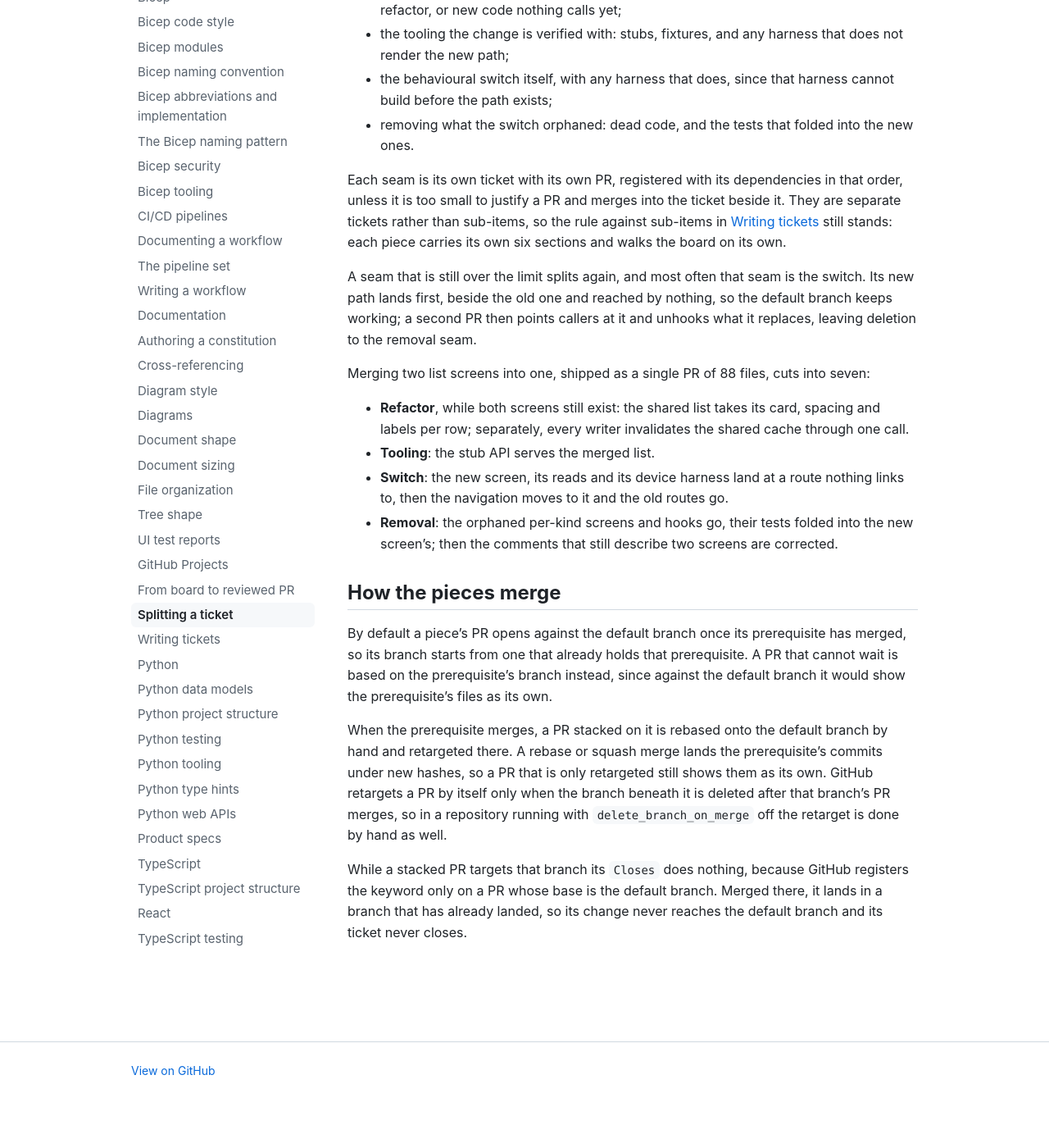
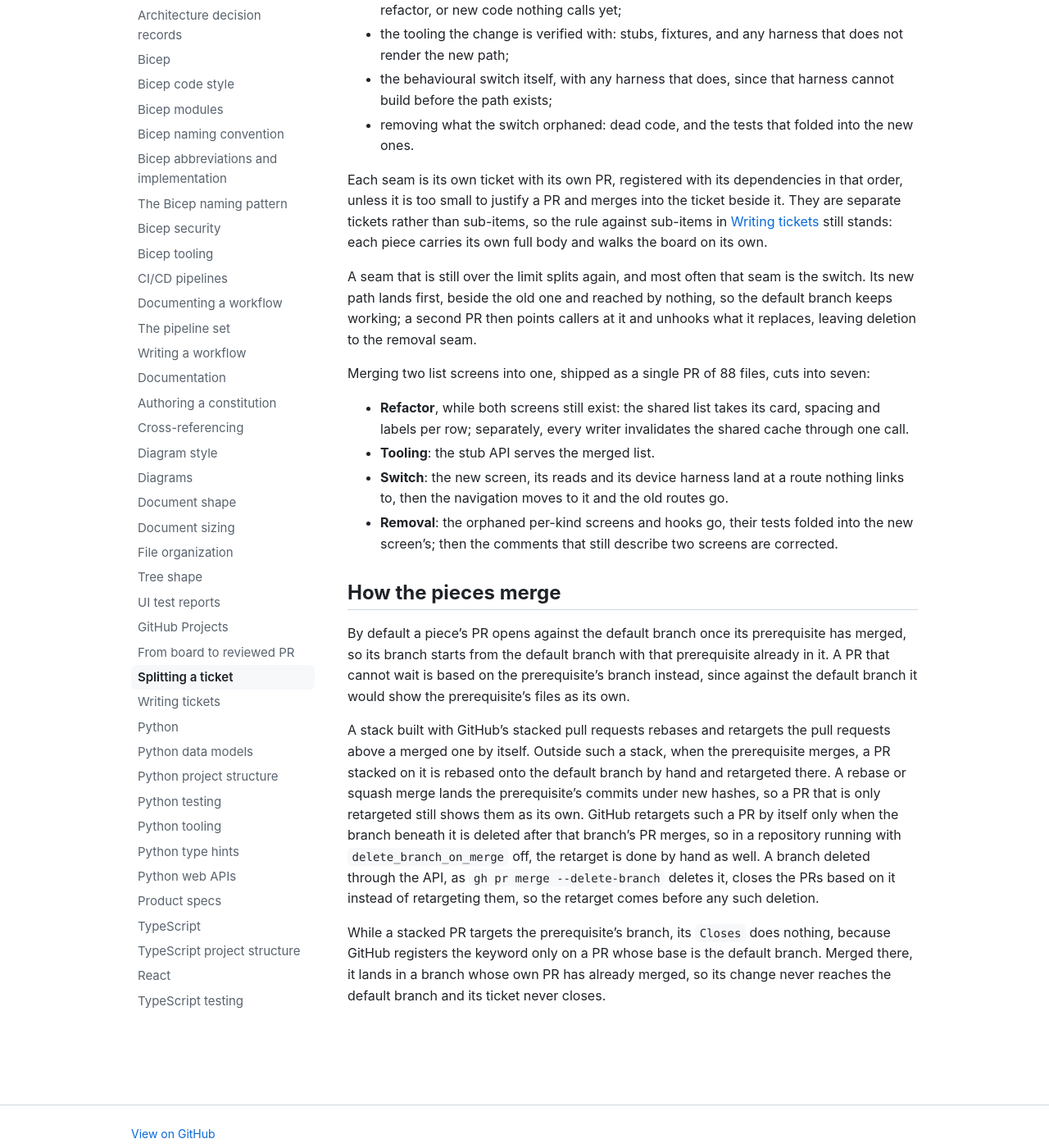
Before and after one commit to polikeiji/constitutions, a Jekyll site: the page built from constitutions/github-projects/tickets-splitting.md, in a window 1280 px wide and 1400 px high, scrolled down 387 px. Shown: the whole window at 82% size. Built offline with Jekyll 4.4.1, drawn with Linux system fonts in a browser that asks for light colours; our own code applies the rules of GitHub Pages for plain Markdown files; before the commit the page ends 1729 px from its top, so only the background shows below that.

Commit message:
fix(constitutions): what the self-review of the size limit found
tickets-splitting.md said GitHub retargets a stacked PR by itself only when
the branch beneath it is deleted. GitHub's stacked pull requests, in public
preview, rebase and retarget the pull requests above a merged one
themselves, so the by-hand steps are scoped to a stack built without them.

The same paragraph gains the comma it needed after "off", plus the trap in
its own flow. A branch deleted through the API, as gh pr merge --delete-branch
deletes it, closes the PRs based on it instead of retargeting them
(cli/cli#1168), so the retarget comes first.

Three smaller fixes in the same file: the Closes paragraph names the branch
it means, "one" gets its noun back, and "six sections" stops restating a
count tickets.md owns.

board-to-pr.md named the files a count leaves out as "generated or a UI test
report". That was a looser copy of the exclusions tickets.md owns, and would
have let updated snapshots out. It now points at that rule.

tickets.md's PR instructions bullet asks for "the diff's expected file count"
rather than a count the diff is "expected to reach", which read as a target
and held the file at the cap. It is at 996 words now.

Declined: closing the mechanical exemption to snapshot-only PRs. Snapshots
tied to a behavioural change cannot leave that change's PR, and the wording
would also bar a pure format regeneration or a codemod rename.

Refs #44

Co-Authored-By: Claude Opus 5 (1M context) <noreply@anthropic.com>
Claude-Session: https://claude.ai/code/session_01RamXD2MWpSpoFqYCFTgY3f

```diff
--- a/constitutions/github-projects/tickets-splitting.md
+++ b/constitutions/github-projects/tickets-splitting.md
@@ -19,8 +19,8 @@ still splits, and its seams usually land in this order:
 Each seam is its own ticket with its own PR, registered with its dependencies in that order,
 unless it is too small to justify a PR and merges into the ticket beside it. They are
 separate tickets rather than sub-items, so the rule against sub-items in
-[Writing tickets](tickets.md) still stands: each piece carries its own six sections and
-walks the board on its own.
+[Writing tickets](tickets.md) still stands: each piece carries its own full body and walks
+the board on its own.
 
 A seam that is still over the limit splits again, and most often that seam is the switch.
 Its new path lands first, beside the old one and reached by nothing, so the default branch
@@ -40,17 +40,21 @@ Merging two list screens into one, shipped as a single PR of 88 files, cuts into
 ## How the pieces merge
 
 By default a piece's PR opens against the default branch once its prerequisite has merged,
-so its branch starts from one that already holds that prerequisite. A PR that cannot wait is
-based on the prerequisite's branch instead, since against the default branch it would show
-the prerequisite's files as its own.
+so its branch starts from the default branch with that prerequisite already in it. A PR
+that cannot wait is based on the prerequisite's branch instead, since against the default
+branch it would show the prerequisite's files as its own.
 
-When the prerequisite merges, a PR stacked on it is rebased onto the default branch by hand
-and retargeted there. A rebase or squash merge lands the prerequisite's commits under new
-hashes, so a PR that is only retargeted still shows them as its own. GitHub retargets a PR
-by itself only when the branch beneath it is deleted after that branch's PR merges, so in a
-repository running with `delete_branch_on_merge` off the retarget is done by hand as well.
+A stack built with GitHub's stacked pull requests rebases and retargets the pull requests
+above a merged one by itself. Outside such a stack, when the prerequisite merges, a PR
+stacked on it is rebased onto the default branch by hand and retargeted there. A rebase or
+squash merge lands the prerequisite's commits under new hashes, so a PR that is only
+retargeted still shows them as its own. GitHub retargets such a PR by itself only when the
+branch beneath it is deleted after that branch's PR merges, so in a repository running with
+`delete_branch_on_merge` off, the retarget is done by hand as well. A branch deleted through
+the API, as `gh pr merge --delete-branch` deletes it, closes the PRs based on it instead of
+retargeting them, so the retarget comes before any such deletion.
 
-While a stacked PR targets that branch its `Closes` does nothing, because GitHub registers
-the keyword only on a PR whose base is the default branch. Merged there, it lands in a
-branch that has already landed, so its change never reaches the default branch and its
-ticket never closes.
+While a stacked PR targets the prerequisite's branch, its `Closes` does nothing, because
+GitHub registers the keyword only on a PR whose base is the default branch. Merged there, it
+lands in a branch whose own PR has already merged, so its change never reaches the default
+branch and its ticket never closes.
```
Also changed, not shown: constitutions/github-projects/board-to-pr.md (+4 -4 lines), constitutions/github-projects/tickets.md (+2 -2 lines).
